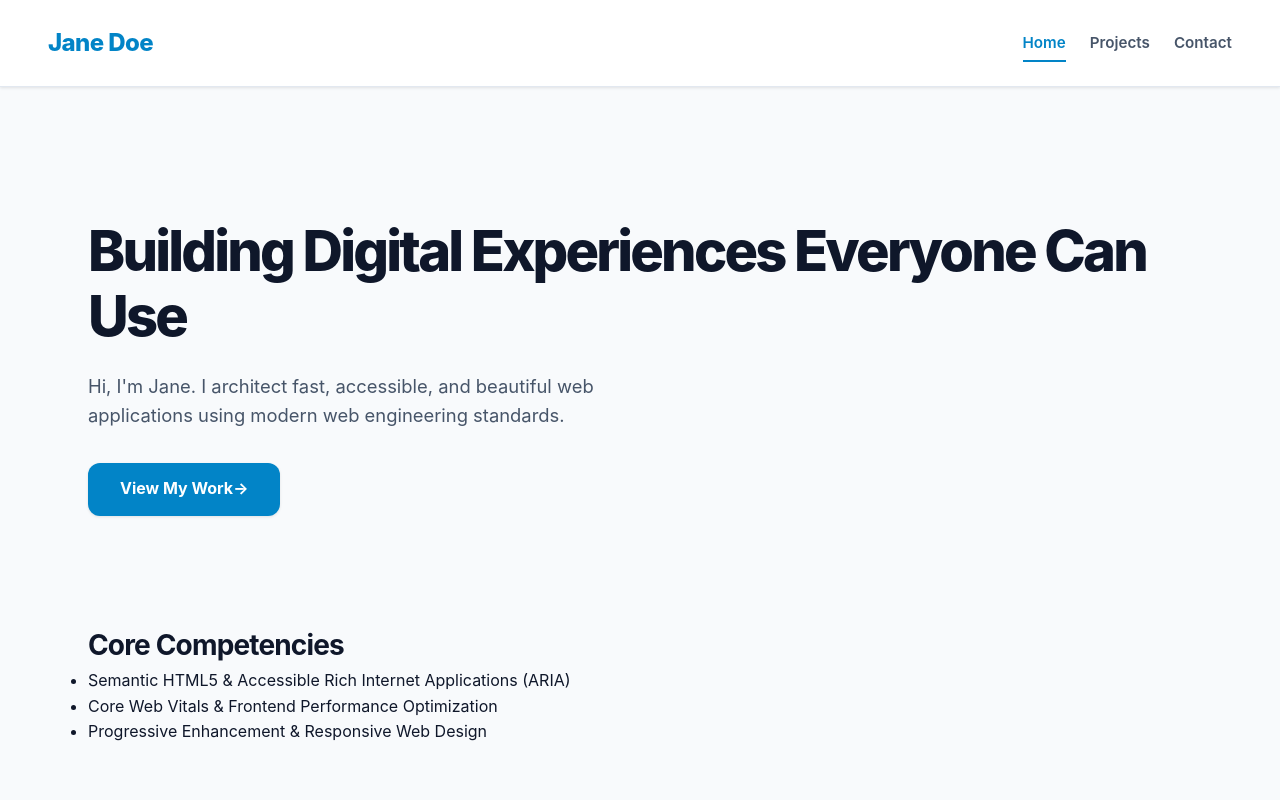
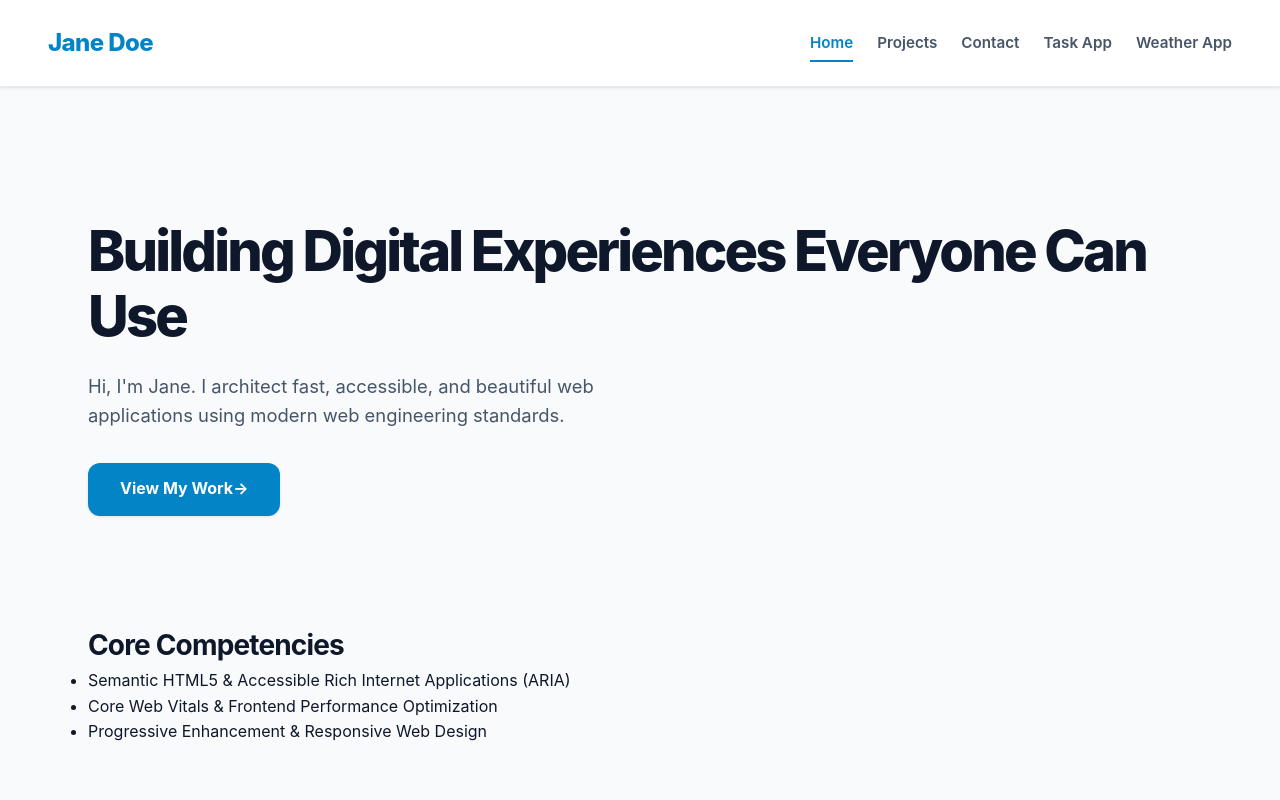
Before and after one commit to karuppudurai42988/PORTFOLIO-WEBSITE, a plain HTML site: page index.html in a window 1280 px wide. Shown: the top 800 px of the page. Drawn offline with Linux system fonts and the light colour scheme; files that its build step writes are made by us from their sources.

Commit message:
Update navigation links in index.html
Added links to Task App and Weather App in the navigation.

```diff
--- a/index.html
+++ b/index.html
@@ -31,6 +31,8 @@
         <li><a href="index.html" aria-current="page">Home</a></li>
         <li><a href="project.html">Projects</a></li>
         <li><a href="contact.html">Contact</a></li>
+        <li><a href="todo.html">Task App</a></li>
+        <li><a href="weather.html">Weather App</a></li>
       </ul>
     </nav>
   </header>
```
